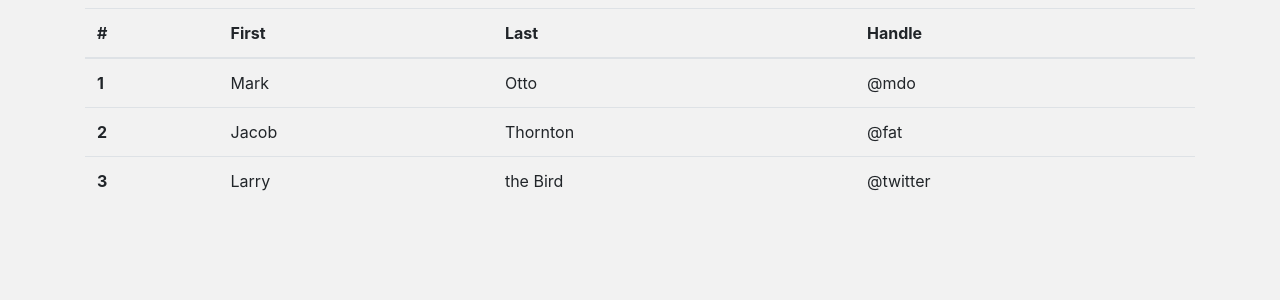
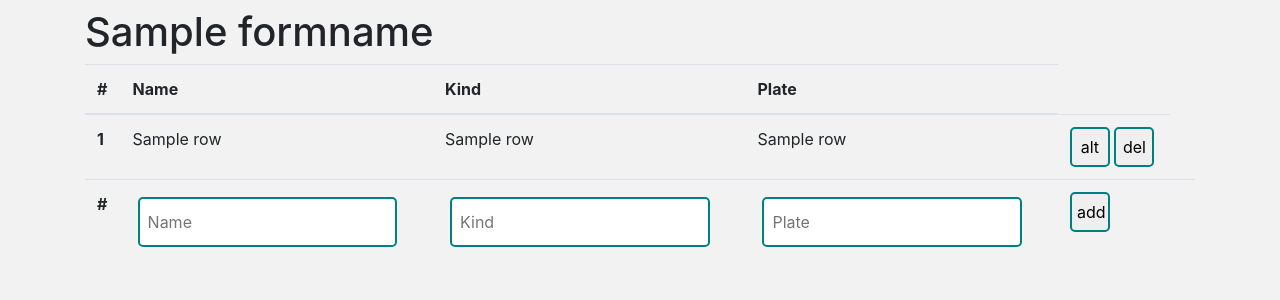
Before and after one commit to LouiSatto/trucksandtools, a Flask app: template templates/cars.html in a window 1280 px wide. Shown: the part 56-356 px from the top of the page. Run offline with Flask 2, Linux system fonts and the light colour scheme; the template is opened without the code that fills it: most values are stand-ins (such as "Sample title", 1, 10 or a date in 2020); some libraries are stand-ins or nearby versions.

Commit message:
insert daily ok

```diff
--- a/app.py
+++ b/app.py
@@ -1,4 +1,5 @@
 import sqlite3
+from datetime import datetime
 from flask import Flask, render_template, request
 
 db = sqlite3.connect('database.db', check_same_thread=False)
@@ -10,11 +11,18 @@ def index():
     workers_cur = db.cursor()
     workers_cur.execute("SELECT * from workers")
     workers = workers_cur.fetchall()
+    cars_cur = db.cursor()
+    cars_cur.execute("SELECT * from cars")
+    cars = cars_cur.fetchall()
     if request.method == "POST":
-        worker1 = request.form.get("worker1")
-        # db.execute("INSERT INTO transactions (type, userid, share, qty, price) VALUES (?,?,?,?,?)", ("buy", int(session.get("user_id")), share["symbol"], int(request.form.get("shares")), price))
-        return render_template('index.html', page='home', worker1 = worker1, workers = workers)
-    return render_template('index.html', page='home', workers = workers)
+        data = request.form
+        date = datetime.now()
+        daily_cur = db.cursor()
+        daily_cur.execute("INSERT INTO daily (date, local, latitude, longitude, notes) VALUES (?,?,?,?,?)",
+                         (date, data["local_name"], data["latitude"], data["longitude"], data["local_notes"]))
+        db.commit()
+        return render_template('index.html', page='home', data = data, workers = workers, cars = cars, date = date)
+    return render_template('index.html', page='home', workers = workers, cars = cars)
 
 @app.route('/workers', methods=["GET", "POST"])
 def workers():
@@ -74,9 +82,62 @@ def workers():
     formname = "nada"
     return render_template('workers.html', page='workers', workers = workers, formname = formname)
 
-@app.route('/cars')
+@app.route('/cars', methods=["GET", "POST"])
 def cars():
-    return render_template('cars.html', page='cars')
+
+    cur = db.cursor()
+    cur.execute("SELECT * from cars")
+    cars = cur.fetchall()
+    if request.method == "POST":
+        if request.form.get("btAction") == "del":
+            idNumber = request.form.get("idNumber")
+            cur.execute("delete from cars where id=?", (idNumber))
+            db.commit()
+            formname = "car deleted!"
+            cur.execute("SELECT * from cars")
+            cars = cur.fetchall()
+            idNumber = ""
+            return render_template('cars.html', page='cars', cars = cars, formname = formname)
+
+        elif request.form.get("btAction") == "alt":
+            formname = "update"
+
+        elif request.form.get("btAction") == "add":
+            name = request.form.get("name")
+            kind = request.form.get("kind")
+            plate = request.form.get("plate")
+            if name == "":
+                formname = "insert a name"
+                return render_template('cars.html', page='cars', cars = cars, formname = formname)
+            elif kind == "":
+                formname = "insert a kind"
+                return render_template('cars.html', page='cars', cars = cars, formname = formname)
+            elif plate == "":
+                formname = "insert a plate number"
+                return render_template('cars.html', page='cars', cars = cars, formname = formname)
+            else:
+                for row in cars:
+
+                    if row[1] == name:
+                        formname = "Name already exist"
+                        return render_template('cars.html', page='cars', cars = cars, formname = formname)
+                    if row[3] == plate:
+                        formname = "plate number already exist"
+                        return render_template('cars.html', page='cars', cars = cars, formname = formname)
+
+                formname = "new car added!"
+                cur.execute("INSERT INTO cars (name, kind, plate) VALUES (?,?,?)", (name, kind, plate))
+                db.commit()
+                cur = db.cursor()
+                cur.execute("SELECT * from cars")
+                cars = cur.fetchall()
+                return render_template('cars.html', page='cars', cars = cars, formname = formname)
+
+            formname = "Add"
+        return render_template('cars.html', page='cars', cars = cars, formname = formname)
+
+    formname = "nada"
+    return render_template('cars.html', page='cars', cars = cars, formname = formname)
 
 @app.route('/history')
 def history():
--- a/static/styles.css
+++ b/static/styles.css
@@ -11,6 +11,8 @@ textarea {
     height: 50px;
     resize: vertical;
     margin: 5px;
+    overflow: auto;
+
 }
 
 #btn {
@@ -130,11 +132,13 @@ footer {
 }
 
 .mainform {
+    margin-top: 50px;
     /* background:rgb(242, 255, 254); */
     display: grid;
     grid-template-columns: 1fr;
     /* grid-template-rows:   ; */
-    grid-template-areas: "loc"
+    grid-template-areas: "local_labels"
+                         "loc"
                          "labels"
                          "inputs" ;
     /* box-shadow: 0 4px 8px 0 rgba(0, 0, 0, 0.2), 0 6px 20px 0 rgba(0, 0, 0, 0.19); */
@@ -143,6 +147,14 @@ footer {
     grid-area: mf;
     /* margin: 10px; */
 }
+
+.local_labels {
+    display: grid;
+    grid-template-columns: 1fr 1fr 1fr 1fr;
+    grid-area: local_labels;
+    background: #ddd;
+}
+
 .loc {
     display: grid;
     grid-template-columns: 1fr 1fr 1fr 1fr;
--- a/templates/cars.html
+++ b/templates/cars.html
@@ -2,36 +2,50 @@
 
 {% block body %}
 <main id="workers">
+  <h1>{{formname}}</h1>
     <table class="table">
         <thead>
           <tr>
             <th scope="col">#</th>
-            <th scope="col">First</th>
-            <th scope="col">Last</th>
-            <th scope="col">Handle</th>
+            <th scope="col">Name</th>
+            <th scope="col">Kind</th>
+            <th scope="col">Plate</th>
           </tr>
         </thead>
         <tbody>
-          <tr>
-            <th scope="row">1</th>
-            <td>Mark</td>
-            <td>Otto</td>
-            <td>@mdo</td>
-          </tr>
-          <tr>
-            <th scope="row">2</th>
-            <td>Jacob</td>
-            <td>Thornton</td>
-            <td>@fat</td>
-          </tr>
-          <tr>
-            <th scope="row">3</th>
-            <td>Larry</td>
-            <td>the Bird</td>
-            <td>@twitter</td>
-          </tr>
+          {% for row in cars: %}
+            <form name="showcar" action="/cars" method="POST">
+              <tr>
+                <!-- <th scope="row">1</th> -->
+                <th scope="row">{{row[0]}}</th>
+                <td>{{row[1]}}</td>
+                <td>{{row[2]}}</td>
+                <td>{{row[3]}}</td>
+                <td>
+                  <input type="hidden" name="idNumber" value="{{row[0]}}">
+                  <input class="btWorker" type="submit" name="btAction" value="alt">
+                  <input class="btWorker" type="submit" name="btAction" value="del"></td>
+              </tr>
+          </form>
+          {% endfor %}
+          <form name="addcar" action="/cars" method="POST" autocomplete="off">
+            <th scope="row">#</th>
+            <td><input name="name" placeholder="Name"></td>
+            <td><input name="kind" placeholder="Kind"></td>
+            <td><input name="plate" placeholder="Plate"></td>
+            <input type="hidden" name="btAction" value="add">
+            <td><input class="btWorker" type="submit" value="add"></td>
+
+          </form>
+          <td></td>
         </tbody>
       </table>
+
 </main>
+<script>
+  $(document).ready(function() {
+    $('input').attr('autocomplete', 'off');
+  });
+</script>
 
 {% endblock %}
```
Also changed, not shown: templates/index.html (+33 -12 lines), templates/workers.html (+7 -2 lines), database.db.
